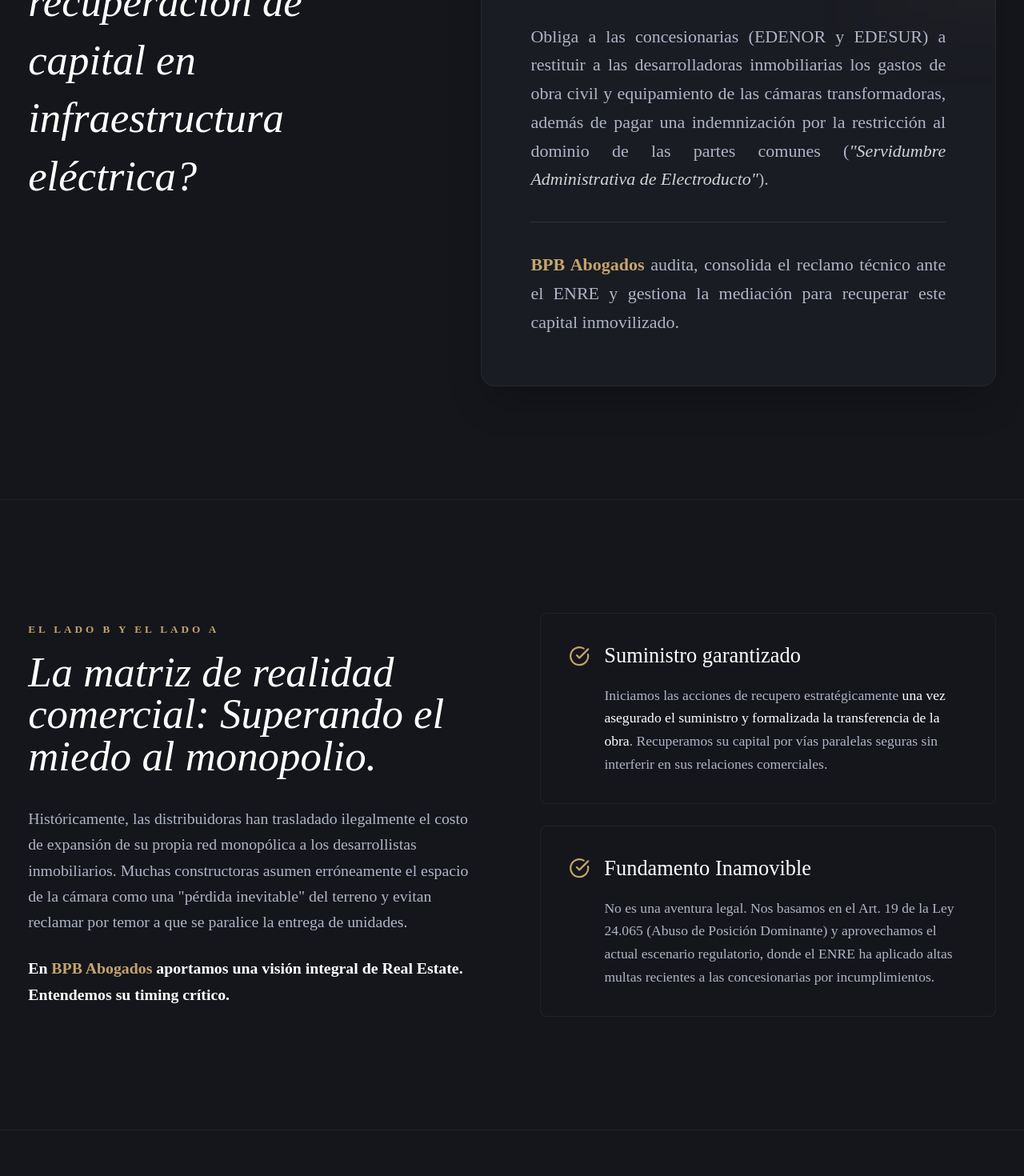
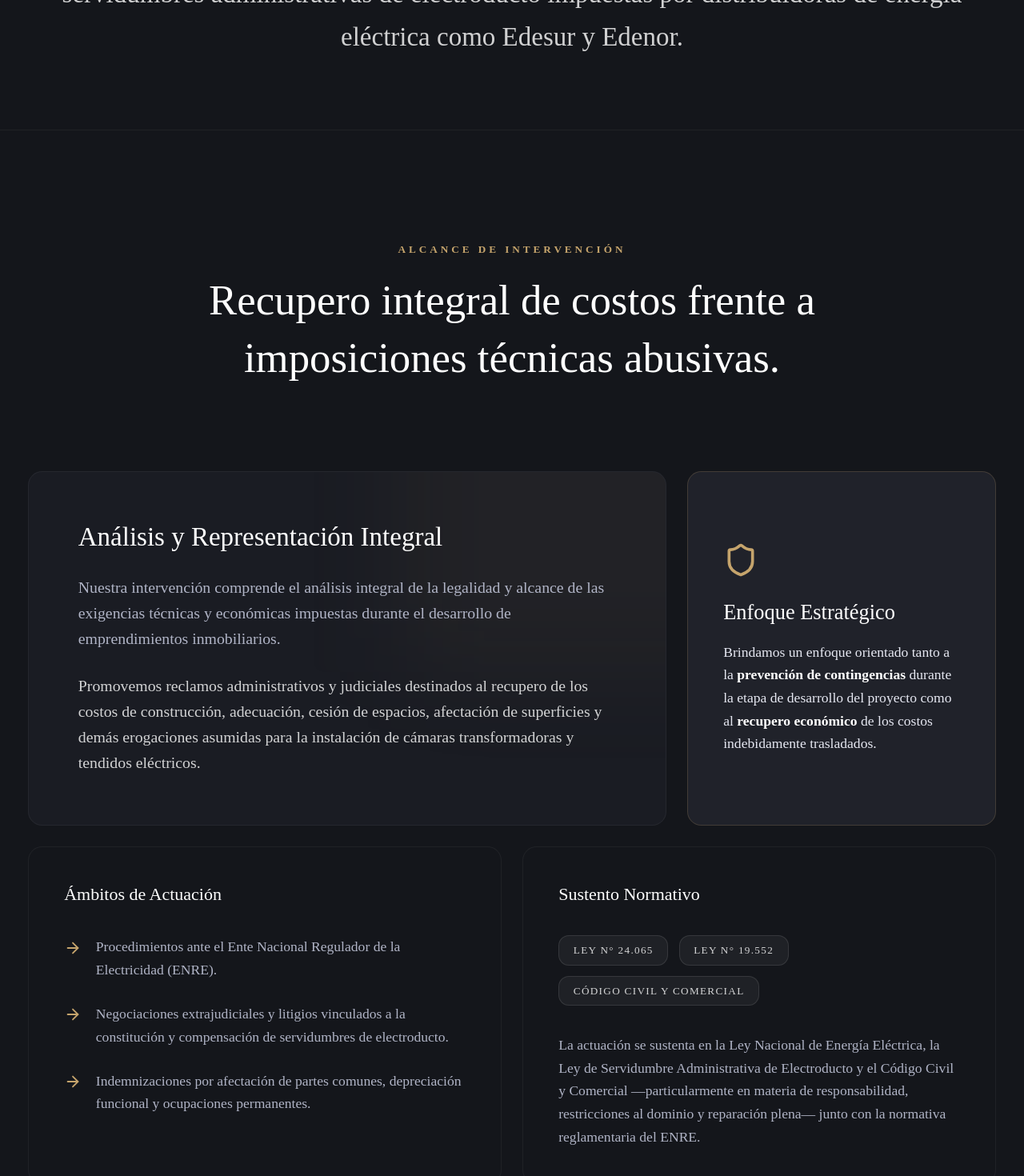
Before and after one commit to Turok2099/bpb-abogados, a Next.js app: page /infraestructura in a window 1280 px wide. Shown: the part 1248-2718 px from the top of the page at 80% size. Built offline with nearby package versions, Linux system fonts and the light colour scheme.

Commit message:
actualizacion de real state

```diff
--- a/app/contacto/page.tsx
+++ b/app/contacto/page.tsx
@@ -95,7 +95,7 @@
         <div className="mt-20 md:mt-32 pt-20 border-t border-white/5">
           <div className="text-center mb-12">
             <p className="font-label text-xs uppercase tracking-[0.3em] text-secondary font-semibold mb-4">Agendar Sesión</p>
-            <h2 className="font-headline text-4xl text-white font-light italic">
+            <h2 className="font-headline text-4xl text-white font-light">
               O agende directamente una videollamada.
             </h2>
           </div>
--- a/app/infraestructura/page.tsx
+++ b/app/infraestructura/page.tsx
@@ -1,4 +1,4 @@
-import { ArrowRight, FileText, CheckCircle, Clock } from "lucide-react";
+import { ArrowRight, FileText, CheckCircle, Clock, Shield } from "lucide-react";
 import Link from "next/link";
 import "../theme.css";
 import { CalendlyWidget } from "../../components/CalendlyWidget";
@@ -16,7 +16,7 @@
           <div className="max-w-5xl relative z-10">
             <p className="font-label text-sm uppercase tracking-[0.3em] text-secondary font-semibold mb-8 block">BPB REAL ESTATE &amp; INFRAESTRUCTURA</p>
             <h1 className="font-headline text-4xl sm:text-5xl md:text-7xl text-white leading-[1.1] font-extralight tracking-tight mb-8">
-              El fin del <span className="italic font-normal">"Costo Hundido"</span>: Monetice la infraestructura eléctrica de sus desarrollos.
+              El fin del <span className="font-normal">"Costo Hundido"</span>: Monetice la infraestructura eléctrica de sus desarrollos.
             </h1>
             <div className="mt-12 flex flex-col items-start border-t border-white/20 pt-8">
               <h2 className="font-body text-lg md:text-xl text-white/90 max-w-3xl leading-relaxed mb-10">
@@ -29,71 +29,86 @@
           </div>
         </section>
 
-        {/* Marco Legal / Definición */}
-        <section className="py-20 md:py-32 px-8 bg-surface-container-low border-b border-white/5">
-          <div className="max-w-screen-xl mx-auto flex flex-col lg:flex-row gap-12 lg:gap-24 items-start">
-            <div className="lg:w-5/12 lg:sticky top-32">
-              <p className="font-label text-xs uppercase tracking-[0.3em] text-secondary font-semibold mb-4">Fundamento Jurídico</p>
-              <h2 className="font-headline text-4xl md:text-5xl text-white font-light italic leading-snug">
-                ¿Qué es la recuperación de capital en infraestructura eléctrica?
-              </h2>
-            </div>
-            <div className="lg:w-7/12">
-              <div className="bg-surface-container p-8 md:p-14 border border-white/5 rounded-2xl relative overflow-hidden shadow-2xl">
-                <div className="absolute top-0 right-0 w-64 h-64 bg-secondary/5 rounded-full blur-3xl -translate-y-1/2 translate-x-1/2 pointer-events-none"></div>
-                <div className="text-on-surface-variant font-body text-xl leading-relaxed relative z-10 text-justify-custom">
-                  <p className="mb-8">
-                    Es un derecho consagrado en la <strong className="text-white font-semibold">Ley 24.065</strong> y ratificado por la Corte Suprema de Justicia de la Nación (CSJN).
-                  </p>
-                  <p className="mb-8">
-                    Obliga a las concesionarias (EDENOR y EDESUR) a restituir a las desarrolladoras inmobiliarias los gastos de obra civil y equipamiento de las cámaras transformadoras, además de pagar una indemnización por la restricción al dominio de las partes comunes (<em className="italic text-white/80">"Servidumbre Administrativa de Electroducto"</em>).
-                  </p>
-                  <div className="border-t border-white/10 pt-8 mt-8">
-                    <p>
-                      <strong className="text-secondary font-semibold">BPB Abogados</strong> audita, consolida el reclamo técnico ante el ENRE y gestiona la mediación para recuperar este capital inmovilizado.
-                    </p>
-                  </div>
-                </div>
-              </div>
-            </div>
+        {/* Introducción General */}
+        <section className="py-20 px-8 bg-surface border-b border-white/5">
+          <div className="max-w-5xl mx-auto text-center">
+            <p className="font-headline text-2xl md:text-3xl text-white/80 leading-relaxed font-light">
+              <strong className="text-white font-normal">En BPB Abogados asesoramos y representamos</strong> a desarrolladores inmobiliarios, fiduciarios, constructoras y consorcios de copropietarios en reclamos vinculados a instalaciones eléctricas, cámaras transformadoras, centros de transformación y servidumbres administrativas de electroducto impuestas por distribuidoras de energía eléctrica como Edesur y Edenor.
+            </p>
           </div>
         </section>
 
-        {/* Sección 3: Mitos vs Realidad */}
+
+
+        {/* Ámbito de Actuación y Enfoque */}
         <section className="py-20 md:py-32 px-8 bg-background">
-          <div className="max-w-screen-xl mx-auto grid grid-cols-1 lg:grid-cols-2 gap-16 items-center">
-            <div>
-              <p className="font-label text-xs uppercase tracking-[0.3em] text-secondary font-semibold mb-4">El Lado B y el Lado A</p>
-              <h2 className="font-headline text-4xl md:text-5xl text-white font-light italic mb-8">
-                La matriz de realidad comercial: Superando el miedo al monopolio.
+          <div className="max-w-screen-xl mx-auto">
+            <div className="text-center mb-16 md:mb-24 max-w-3xl mx-auto">
+              <p className="font-label text-xs uppercase tracking-[0.3em] text-secondary font-semibold mb-4">Alcance de Intervención</p>
+              <h2 className="font-headline text-3xl md:text-5xl text-white font-light leading-snug">
+                Recupero integral de costos frente a imposiciones técnicas abusivas.
               </h2>
-              <p className="text-on-surface-variant font-body leading-relaxed text-lg mb-6">
-                Históricamente, las distribuidoras han trasladado ilegalmente el costo de expansión de su propia red monopólica a los desarrollistas inmobiliarios. Muchas constructoras asumen erróneamente el espacio de la cámara como una "pérdida inevitable" del terreno y evitan reclamar por temor a que se paralice la entrega de unidades.
-              </p>
-              <p className="text-white font-body leading-relaxed text-lg font-semibold">
-                En <span className="text-secondary">BPB Abogados</span> aportamos una visión integral de Real Estate. Entendemos su timing crítico.
-              </p>
             </div>
 
-            <div className="space-y-6">
-              <div className="bg-surface-container-low p-8 border border-white/5 rounded-xl hover:border-secondary/30 transition-colors duration-500">
-                <div className="flex items-center gap-4 mb-4">
-                  <CheckCircle className="text-secondary w-6 h-6 shrink-0" />
-                  <h3 className="font-headline text-2xl text-white">Suministro garantizado</h3>
+            <div className="grid grid-cols-1 md:grid-cols-12 gap-6">
+
+              {/* Card 1: Análisis Integral */}
+              <div className="md:col-span-8 bg-surface-container p-10 md:p-14 rounded-2xl border border-white/5 relative overflow-hidden group hover:border-secondary/30 transition-colors duration-500">
+                <div className="absolute top-0 right-0 w-[500px] h-[500px] bg-secondary/5 rounded-full blur-3xl -translate-y-1/2 translate-x-1/3 group-hover:bg-secondary/10 transition-colors duration-700 pointer-events-none"></div>
+                <div className="relative z-10">
+                  <h3 className="font-headline text-2xl md:text-3xl text-white mb-6">Análisis y Representación Integral</h3>
+                  <p className="font-body text-lg text-on-surface-variant leading-relaxed mb-6">
+                    Nuestra intervención comprende el análisis integral de la legalidad y alcance de las exigencias técnicas y económicas impuestas durante el desarrollo de emprendimientos inmobiliarios.
+                  </p>
+                  <p className="font-body text-lg text-white/80 leading-relaxed">
+                    Promovemos reclamos administrativos y judiciales destinados al recupero de los costos de construcción, adecuación, cesión de espacios, afectación de superficies y demás erogaciones asumidas para la instalación de cámaras transformadoras y tendidos eléctricos.
+                  </p>
                 </div>
-                <p className="text-on-surface-variant font-body leading-relaxed pl-10">
-                  Iniciamos las acciones de recupero estratégicamente <strong className="text-white font-medium">una vez asegurado el suministro y formalizada la transferencia de la obra</strong>. Recuperamos su capital por vías paralelas seguras sin interferir en sus relaciones comerciales.
+              </div>
+
+              {/* Card 2: Enfoque */}
+              <div className="md:col-span-4 bg-primary p-10 rounded-2xl border border-secondary/20 relative overflow-hidden flex flex-col justify-center">
+                <div className="relative z-10">
+                  <Shield className="text-secondary w-10 h-10 mb-6" />
+                  <h3 className="font-headline text-2xl text-white mb-4">Enfoque Estratégico</h3>
+                  <p className="font-body text-on-primary-container leading-relaxed">
+                    Brindamos un enfoque orientado tanto a la <strong className="text-white font-semibold">prevención de contingencias</strong> durante la etapa de desarrollo del proyecto como al <strong className="text-white font-semibold">recupero económico</strong> de los costos indebidamente trasladados.
+                  </p>
+                </div>
+              </div>
+
+              {/* Card 3: Ámbitos */}
+              <div className="md:col-span-6 bg-surface-container-low p-10 rounded-2xl border border-white/5 hover:border-secondary/20 transition-colors">
+                <h3 className="font-headline text-xl text-white mb-8">Ámbitos de Actuación</h3>
+                <ul className="space-y-6">
+                  <li className="flex items-start gap-4">
+                    <ArrowRight className="text-secondary w-5 h-5 shrink-0 mt-1" />
+                    <p className="font-body text-on-surface-variant leading-relaxed">Procedimientos ante el Ente Nacional Regulador de la Electricidad (ENRE).</p>
+                  </li>
+                  <li className="flex items-start gap-4">
+                    <ArrowRight className="text-secondary w-5 h-5 shrink-0 mt-1" />
+                    <p className="font-body text-on-surface-variant leading-relaxed">Negociaciones extrajudiciales y litigios vinculados a la constitución y compensación de servidumbres de electroducto.</p>
+                  </li>
+                  <li className="flex items-start gap-4">
+                    <ArrowRight className="text-secondary w-5 h-5 shrink-0 mt-1" />
+                    <p className="font-body text-on-surface-variant leading-relaxed">Indemnizaciones por afectación de partes comunes, depreciación funcional y ocupaciones permanentes.</p>
+                  </li>
+                </ul>
+              </div>
+
+              {/* Card 4: Sustento Normativo */}
+              <div className="md:col-span-6 bg-surface-container-low p-10 rounded-2xl border border-white/5 hover:border-secondary/20 transition-colors">
+                <h3 className="font-headline text-xl text-white mb-8">Sustento Normativo</h3>
+                <div className="flex flex-wrap gap-3 mb-8">
+                  <span className="px-4 py-2 bg-white/5 rounded-full text-xs font-label uppercase tracking-widest text-white/80 border border-white/10">Ley N° 24.065</span>
+                  <span className="px-4 py-2 bg-white/5 rounded-full text-xs font-label uppercase tracking-widest text-white/80 border border-white/10">Ley N° 19.552</span>
+                  <span className="px-4 py-2 bg-white/5 rounded-full text-xs font-label uppercase tracking-widest text-white/80 border border-white/10">Código Civil y Comercial</span>
+                </div>
+                <p className="font-body text-on-surface-variant leading-relaxed text-base">
+                  La actuación se sustenta en la Ley Nacional de Energía Eléctrica, la Ley de Servidumbre Administrativa de Electroducto y el Código Civil y Comercial —particularmente en materia de responsabilidad, restricciones al dominio y reparación plena— junto con la normativa reglamentaria del ENRE.
                 </p>
               </div>
-              <div className="bg-surface-container-low p-8 border border-white/5 rounded-xl hover:border-secondary/30 transition-colors duration-500">
-                <div className="flex items-center gap-4 mb-4">
-                  <CheckCircle className="text-secondary w-6 h-6 shrink-0" />
-                  <h3 className="font-headline text-2xl text-white">Fundamento Inamovible</h3>
-                </div>
-                <p className="text-on-surface-variant font-body leading-relaxed pl-10">
-                  No es una aventura legal. Nos basamos en el Art. 19 de la Ley 24.065 (Abuso de Posición Dominante) y aprovechamos el actual escenario regulatorio, donde el ENRE ha aplicado altas multas recientes a las concesionarias por incumplimientos.
-                </p>
-              </div>
+
             </div>
           </div>
         </section>
@@ -103,7 +118,7 @@
           <div className="max-w-screen-xl mx-auto flex flex-col lg:flex-row gap-16 items-start">
             <div className="lg:w-1/2">
               <p className="font-label text-xs uppercase tracking-[0.3em] text-secondary font-semibold mb-4">Eficiencia y Ejecución</p>
-              <h2 className="font-headline text-4xl md:text-5xl text-white font-light italic mb-8">
+              <h2 className="font-headline text-4xl md:text-5xl text-white font-light mb-8">
                 Cuatro fases de precisión para recuperar su inversión.
               </h2>
               <p className="text-on-surface-variant font-body text-xl leading-relaxed text-justify-custom">
@@ -114,7 +129,7 @@
             <div className="lg:w-1/2 w-full">
               <div className="bg-primary p-8 md:p-12 border border-secondary/20 rounded-2xl shadow-2xl relative overflow-hidden">
                 <div className="absolute top-0 right-0 w-32 h-32 bg-secondary/10 blur-3xl rounded-full"></div>
-                <h3 className="font-headline text-3xl text-white mb-6 italic relative z-10">¿Qué insumos necesitamos de su parte?</h3>
+                <h3 className="font-headline text-3xl text-white mb-6 relative z-10">¿Qué insumos necesitamos de su parte?</h3>
                 <p className="text-white/90 font-body text-lg leading-relaxed relative z-10 mb-8">
                   Solo necesitamos los Contratos de Fideicomiso o Estatuto, la acreditación de personería y las facturas detalladas de la obra.
                 </p>
@@ -132,7 +147,7 @@
         <section className="py-20 md:py-32 px-8 bg-surface-bright border-t border-white/5">
           <div className="max-w-screen-xl mx-auto text-center">
             <p className="font-label text-xs uppercase tracking-[0.3em] text-secondary font-semibold mb-6">El momento de actuar</p>
-            <h2 className="font-headline text-4xl md:text-6xl text-white font-light italic mb-8 max-w-4xl mx-auto leading-snug">
+            <h2 className="font-headline text-4xl md:text-6xl text-white font-light mb-8 max-w-4xl mx-auto leading-snug">
               Test de Viabilidad de su portafolio.
             </h2>
             <p className="font-body text-lg text-on-surface-variant max-w-3xl mx-auto leading-relaxed mb-16">
@@ -167,7 +182,7 @@
           <div className="max-w-screen-xl mx-auto flex flex-col md:flex-row gap-16 items-start">
             <div className="md:w-1/3">
               <p className="font-label text-xs uppercase tracking-[0.3em] text-secondary font-semibold mb-4">Claridad Absoluta</p>
-              <h2 className="font-headline text-4xl md:text-5xl text-white font-light italic mb-8">
+              <h2 className="font-headline text-4xl md:text-5xl text-white font-light mb-8">
                 Preguntas Frecuentes.
               </h2>
             </div>
@@ -199,7 +214,7 @@
         <section id="calendly" className="py-20 md:py-32 px-8 bg-surface-bright border-t border-white/5">
           <div className="max-w-5xl mx-auto text-center">
             <p className="font-label text-xs uppercase tracking-[0.3em] text-secondary font-semibold mb-6">Agendar Sesión</p>
-            <h2 className="font-headline text-4xl md:text-5xl text-white font-light italic mb-12">
+            <h2 className="font-headline text-4xl md:text-5xl text-white font-light mb-12">
               Seleccione el horario de su preferencia.
             </h2>
             <div className="max-w-5xl mx-auto relative group">
--- a/components/Footer.tsx
+++ b/components/Footer.tsx
@@ -30,7 +30,7 @@
         <div className="space-y-6">
           <p className="text-white text-base font-bold tracking-widest mb-4">SÍGUENOS</p>
           <div className="flex gap-6">
-            <a href="https://www.instagram.com/bpb.abogados?igsh=MXZhdmN4YmJxZnZ0" target="_blank" rel="noopener noreferrer" aria-label="Instagram de BPB Abogados">
+            <a href="https://www.instagram.com/bpb.abogados?igsh=MXZhdmN4YmJxZnZ0" target="_blank" rel="noopener noreferrer" aria-label="Instagram de BPB Abogados" className="flex items-center gap-3 group">
               <svg
                 xmlns="http://www.w3.org/2000/svg"
                 width="24"
@@ -41,12 +41,13 @@
                 strokeWidth="2"
                 strokeLinecap="round"
                 strokeLinejoin="round"
-                className="text-white/70 hover:text-secondary cursor-pointer transition-colors w-6 h-6"
+                className="text-white/70 group-hover:text-secondary cursor-pointer transition-colors w-6 h-6"
               >
                 <rect width="20" height="20" x="2" y="2" rx="5" ry="5" />
                 <path d="M16 11.37A4 4 0 1 1 12.63 8 4 4 0 0 1 16 11.37z" />
                 <line x1="17.5" x2="17.51" y1="6.5" y2="6.5" />
               </svg>
+              <span className="text-secondary font-label text-sm tracking-widest font-semibold">@bpb.abogados</span>
             </a>
           </div>
         </div>
--- a/components/home/Philosophy.tsx
+++ b/components/home/Philosophy.tsx
@@ -3,7 +3,7 @@
     <section className="py-20 md:py-32 px-8 bg-surface-bright flex justify-center text-center">
       <div className="max-w-4xl">
         <p className="font-label text-sm uppercase tracking-[0.3em] text-secondary font-semibold mb-8 block">Nuestra filosofía</p>
-        <h2 className="font-headline text-4xl md:text-6xl italic font-light leading-snug text-white mb-12">
+        <h2 className="font-headline text-4xl md:text-6xl font-light leading-snug text-white mb-12">
           Nuestros resultados son nuestra mejor credencial.
         </h2>
         <div className="text-on-surface-variant font-body text-lg leading-relaxed text-justify-custom space-y-6">
--- a/components/home/Services.tsx
+++ b/components/home/Services.tsx
@@ -174,7 +174,7 @@
         {/* Header */}
         <div className="text-center mb-16 md:mb-24">
           <p className="font-label text-xs uppercase tracking-[0.3em] text-secondary font-semibold mb-4">Nuestra Expertise</p>
-          <h2 className="font-headline text-3xl md:text-4xl text-white font-light italic mb-8">
+          <h2 className="font-headline text-3xl md:text-4xl text-white font-light mb-8">
             Áreas de Práctica.
           </h2>
         </div>
```
Also changed, not shown: components/home/Founders.tsx (+4 -4 lines).
